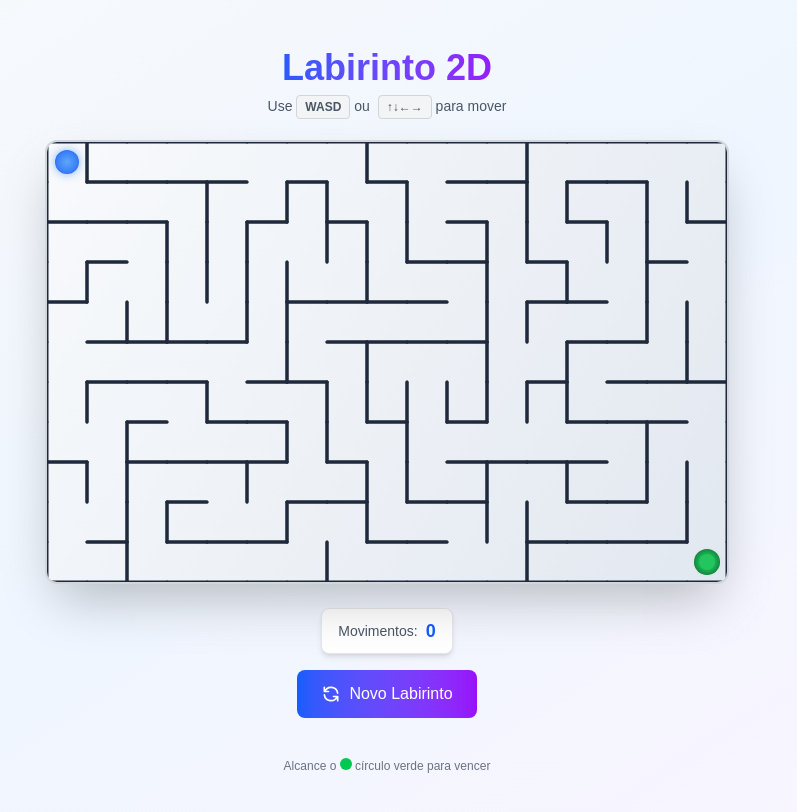
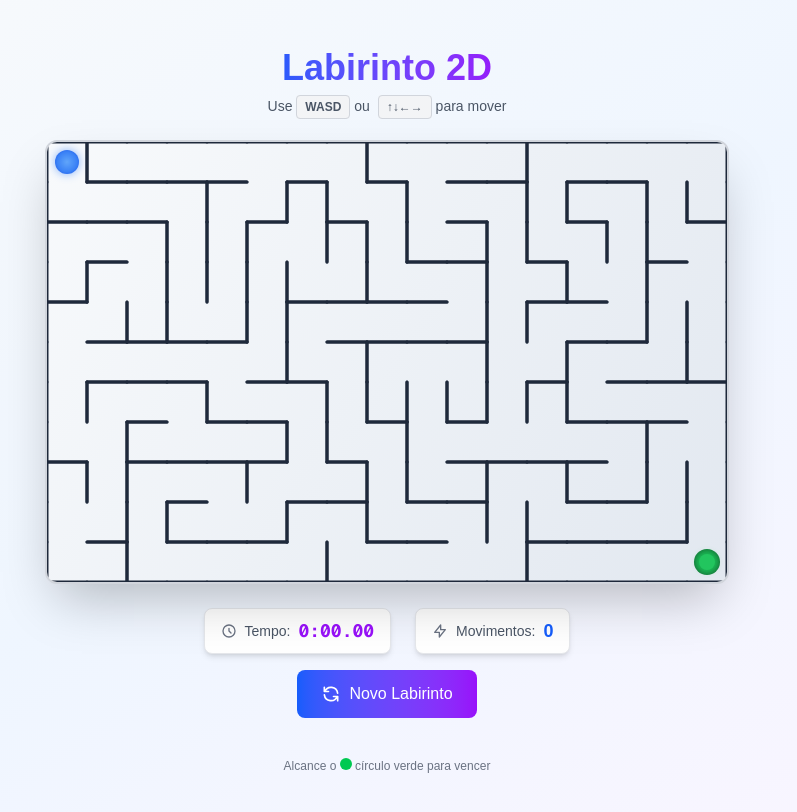
Before and after one commit to vinicius-pascoal/labirinto-game, a Next.js app: page / in a window 1280 px wide. Shown: the top 812 px of the page, without its empty margins (253-1050 px from the left). Built offline with nearby package versions, Linux system fonts and the light colour scheme.

Commit message:
Update labirinto.tsx

```diff
--- a/app/labirinto.tsx
+++ b/app/labirinto.tsx
@@ -94,7 +94,20 @@ const Labirinto = () => {
   const [won, setWon] = useState(false);
   const [moves, setMoves] = useState(0);
   const [isGenerating, setIsGenerating] = useState(false);
+  const [timer, setTimer] = useState(0);
+  const [isRunning, setIsRunning] = useState(false);
+  const timerIntervalRef = useRef<NodeJS.Timeout>();
   const animationFrameRef = useRef<number>();
+  const confettiRef = useRef<Array<{
+    x: number;
+    y: number;
+    vx: number;
+    vy: number;
+    color: string;
+    size: number;
+    rotation: number;
+    rotationSpeed: number;
+  }>>([]);
   const playerPosRef = useRef<{
     x: number;
     y: number;
@@ -117,6 +130,19 @@ const Labirinto = () => {
   useEffect(() => {
     handleReset();
   }, []);
+
+  useEffect(() => {
+    if (isRunning && !won) {
+      timerIntervalRef.current = setInterval(() => {
+        setTimer((t) => t + 10);
+      }, 10);
+    } else {
+      if (timerIntervalRef.current) clearInterval(timerIntervalRef.current);
+    }
+    return () => {
+      if (timerIntervalRef.current) clearInterval(timerIntervalRef.current);
+    };
+  }, [isRunning, won]);
 
   const canMove = (from: Position, dir: Direction) => {
     const cell = maze[from.y]?.[from.x];
@@ -145,7 +171,14 @@ const Labirinto = () => {
 
     setPlayer(next);
     setMoves((m) => m + 1);
-    if (next.x === goal.x && next.y === goal.y) setWon(true);
+
+    if (!isRunning) setIsRunning(true);
+
+    if (next.x === goal.x && next.y === goal.y) {
+      setWon(true);
+      setIsRunning(false);
+      createConfetti();
+    }
   };
 
   useEffect(() => {
@@ -344,6 +377,39 @@ const Labirinto = () => {
         const alpha = Math.min(1, (Date.now() % 2000) / 1000);
         ctx.fillStyle = `rgba(34, 197, 94, ${0.15 * alpha})`;
         ctx.fillRect(0, 0, width, height);
+
+        // Animar e desenhar confetes
+        confettiRef.current = confettiRef.current.filter((confetti) => {
+          confetti.y += confetti.vy;
+          confetti.x += confetti.vx;
+          confetti.vy += 0.2; // gravidade
+          confetti.rotation += confetti.rotationSpeed;
+
+          if (confetti.y > height + 20) return false;
+
+          ctx.save();
+          ctx.translate(confetti.x, confetti.y);
+          ctx.rotate(confetti.rotation);
+          ctx.fillStyle = confetti.color;
+          ctx.fillRect(-confetti.size / 2, -confetti.size / 2, confetti.size, confetti.size);
+          ctx.restore();
+
+          return true;
+        });
+
+        // Animação de explosão de estrelas ao redor do jogador
+        const starCount = 8;
+        const starRadius = 25 + Math.sin(Date.now() / 200) * 5;
+        for (let i = 0; i < starCount; i++) {
+          const angle = (i / starCount) * Math.PI * 2 + Date.now() / 1000;
+          const sx = playerX + Math.cos(angle) * starRadius;
+          const sy = playerY + Math.sin(angle) * starRadius;
+
+          ctx.fillStyle = `rgba(255, 215, 0, ${0.6 + Math.sin(Date.now() / 100 + i) * 0.4})`;
+          ctx.beginPath();
+          ctx.arc(sx, sy, 3, 0, Math.PI * 2);
+          ctx.fill();
+        }
       }
 
       animationFrameRef.current = requestAnimationFrame(animate);
@@ -356,10 +422,42 @@ const Labirinto = () => {
     };
   }, [maze, player, won, goal]);
 
+  const createConfetti = () => {
+    const canvas = canvasRef.current;
+    if (!canvas) return;
+
+    const colors = ['#f87171', '#fb923c', '#fbbf24', '#34d399', '#60a5fa', '#a78bfa', '#ec4899'];
+    confettiRef.current = [];
+
+    for (let i = 0; i < 50; i++) {
+      confettiRef.current.push({
+        x: Math.random() * canvas.width,
+        y: -20 - Math.random() * 100,
+        vx: (Math.random() - 0.5) * 4,
+        vy: Math.random() * 2 + 3,
+        color: colors[Math.floor(Math.random() * colors.length)],
+        size: Math.random() * 8 + 4,
+        rotation: Math.random() * Math.PI * 2,
+        rotationSpeed: (Math.random() - 0.5) * 0.3,
+      });
+    }
+  };
+
+  const formatTime = (ms: number) => {
+    const totalSeconds = Math.floor(ms / 1000);
+    const minutes = Math.floor(totalSeconds / 60);
+    const seconds = totalSeconds % 60;
+    const milliseconds = Math.floor((ms % 1000) / 10);
+    return `${minutes}:${seconds.toString().padStart(2, '0')}.${milliseconds.toString().padStart(2, '0')}`;
+  };
+
   const handleReset = async () => {
     setIsGenerating(true);
     setWon(false);
     setMoves(0);
+    setTimer(0);
+    setIsRunning(false);
+    confettiRef.current = [];
 
     await new Promise((resolve) => setTimeout(resolve, 100));
 
@@ -406,10 +504,21 @@ const Labirinto = () => {
       <div className="flex flex-col items-center gap-4 animate-slide-up">
         <div className="flex items-center gap-6 text-sm">
           <div className="flex items-center gap-2 px-4 py-2 bg-white rounded-lg shadow-md border border-gray-200">
+            <svg className="w-4 h-4 text-gray-500" fill="none" stroke="currentColor" viewBox="0 0 24 24">
+              <path strokeLinecap="round" strokeLinejoin="round" strokeWidth={2} d="M12 8v4l3 3m6-3a9 9 0 11-18 0 9 9 0 0118 0z" />
+            </svg>
+            <span className="text-gray-600">Tempo:</span>
+            <span className="font-mono font-bold text-purple-600 text-lg">{formatTime(timer)}</span>
+          </div>
+          <div className="flex items-center gap-2 px-4 py-2 bg-white rounded-lg shadow-md border border-gray-200">
+            <svg className="w-4 h-4 text-gray-500" fill="none" stroke="currentColor" viewBox="0 0 24 24">
+              <path strokeLinecap="round" strokeLinejoin="round" strokeWidth={2} d="M13 10V3L4 14h7v7l9-11h-7z" />
+            </svg>
             <span className="text-gray-600">Movimentos:</span>
             <span className="font-bold text-blue-600 text-lg">{moves}</span>
           </div>
           {won && (
+            <div className="flex flex-col items-center gap-2">
               <div className="flex items-center gap-2 px-4 py-2 bg-gradient-to-r from-green-400 to-green-600 rounded-lg shadow-lg animate-bounce-in">
                 <svg className="w-5 h-5 text-white" fill="currentColor" viewBox="0 0 20 20">
                   <path
@@ -418,7 +527,11 @@ const Labirinto = () => {
                     clipRule="evenodd"
                   />
                 </svg>
-              <span className="font-semibold text-white">Você venceu!</span>
+                <span className="font-semibold text-white">🎉 Você venceu!</span>
+              </div>
+              <div className="text-xs text-gray-600 animate-fade-in-delay">
+                Tempo: <span className="font-mono font-bold text-purple-600">{formatTime(timer)}</span> • {moves} movimentos
+              </div>
             </div>
           )}
         </div>
```
Lines whose indentation alone changed are shown as unchanged.
